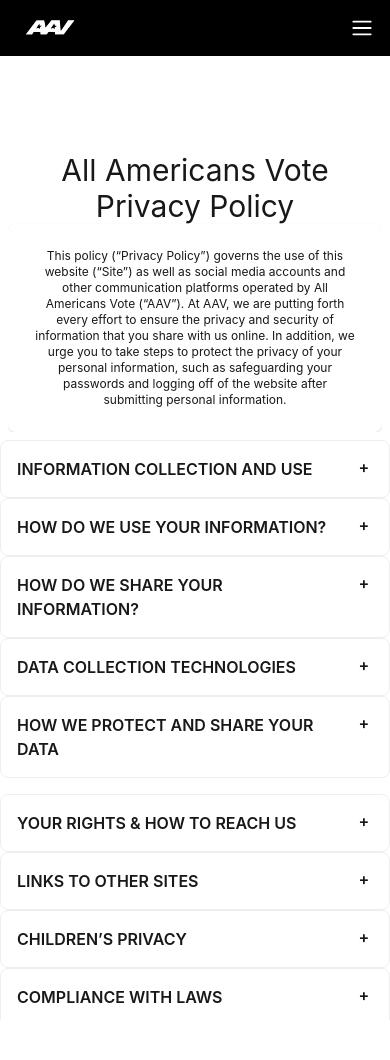
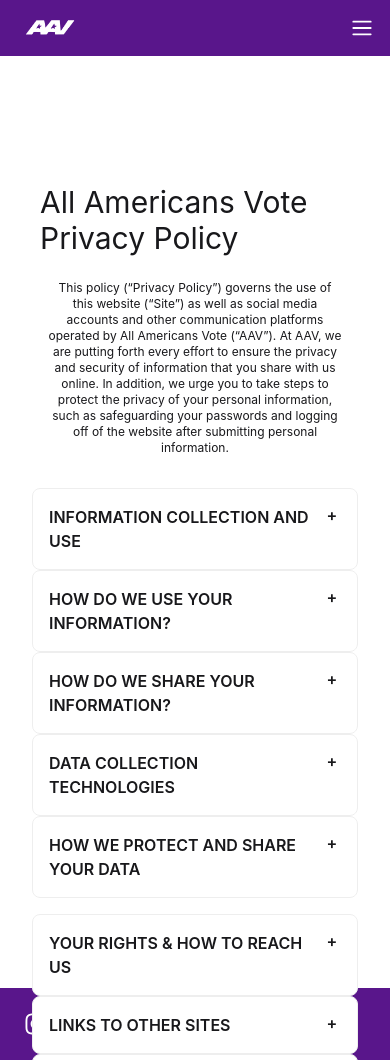
Before and after one commit to jjosephd/aav-ui, a React (Vite) app: page /privacy-policy in a window 390 px wide. Before the commit the page ends 1020 px from the top, so only its background shows below. Built offline with nearby package versions, Linux system fonts and the light colour scheme.

Commit message:
Updates to navigation -Top nav responsiveness -Bottom nav instagram link added -Padding to privacy policy

```diff
--- a/package.json
+++ b/package.json
@@ -14,6 +14,7 @@
     "@tailwindcss/vite": "^4.1.4",
     "react": "^19.0.0",
     "react-dom": "^19.0.0",
+    "react-icons": "^5.5.0",
     "react-router-dom": "^7.5.1",
     "tailwindcss": "^4.1.4"
   },
--- a/src/components/BottomNav.jsx
+++ b/src/components/BottomNav.jsx
@@ -1,9 +1,12 @@
 import { useLocation } from 'react-router-dom';
+import { FaInstagram } from 'react-icons/fa';
 
 const BottomNav = () => {
   const path = useLocation();
   return (
     <div>
+      <div className="footer-container p-6 w-screen bg-purple-900">
+        <div className="item-container flex flex-row items-center">
           {path.pathname === '/' ? (
             <p>Welcome to the Home Page</p>
           ) : path.pathname === '/campaigns/kendrick' ? (
@@ -11,8 +14,18 @@ const BottomNav = () => {
           ) : path.pathname === '/campaigns/beyonce' ? (
             <p>Beyonce Navigation </p>
           ) : (
+            <>
+              <a
+                href="https://www.instagram.com/allamericansvote/"
+                aria-label="instagram-link"
+              >
+                <FaInstagram className="h-6 w-6 text-white" />
+              </a>
               <p>Generic Navigation</p>
+            </>
           )}
+        </div>
+      </div>
     </div>
   );
 };
--- a/src/components/NavBar.jsx
+++ b/src/components/NavBar.jsx
@@ -23,7 +23,7 @@ const NavBar = () => {
     <nav
       className={`fixed top-0 left-0 w-full z-50 transition-transform duration-300 ease-in-out ${
         isScrolled ? '-translate-y-full' : 'translate-y-0'
-      } bg-black p-4 md:p-6 lg:p-8`}
+      } bg-purple-900 p-4 md:p-6 lg:p-8`}
     >
       <ul className="flex justify-between items-center">
         <li className="text-white">
--- a/src/index.css
+++ b/src/index.css
@@ -3,3 +3,9 @@
   font-family: Inter, system-ui, Avenir, Helvetica, Arial, sans-serif;
   scroll-behavior: smooth;
 }
+a {
+  text-decoration: none;
+}
+a:visited {
+  text-decoration: none;
+}
--- a/src/pages/privacy-policy/PrivacyPolicy.jsx
+++ b/src/pages/privacy-policy/PrivacyPolicy.jsx
@@ -8,14 +8,12 @@ const PrivacyPolicy = () => {
   const rightData = privacyData.slice(midpoint); // Right column data
   return (
     <div>
-      <div className="privacy-container  h-screen">
-        <header className="header-container overflow-scroll m-2">
-          <h1 className="text-3xl text-center">
-            All Americans Vote Privacy Policy
-          </h1>
+      <div className="privacy-container  h-screen p-8">
+        <header className="header-container overflow-scroll m-2 flex flex-col justify-center items-center">
+          <h1 className="text-3xl ">All Americans Vote Privacy Policy</h1>
 
-          <div className="menu dropdown-content bg-base-100 rounded-box z-1 min-w-[300px] shadow-sm">
-            <p className="m-4 text-xs text-center">
+          <div className="menu dropdown-content bg-base-100">
+            <p className="m-4 text-xs text-center max-w-[800px] mx-auto">
               This policy (“Privacy Policy”) governs the use of this website
               (“Site”) as well as social media accounts and other communication
               platforms operated by All Americans Vote (“AAV”). At AAV, we are
@@ -73,11 +71,6 @@ const PrivacyPolicy = () => {
             ))}
           </div>
         </div>
-        <div className="btn-container flex justify-center m-12">
-          <Link to={'/'} className="btn btn-info">
-            Return Home
-          </Link>
-        </div>
       </div>
     </div>
   );
```
Also changed, not shown: 1 other file (tests, documents, lock files or other folders). Lines whose indentation alone changed are shown as unchanged.
